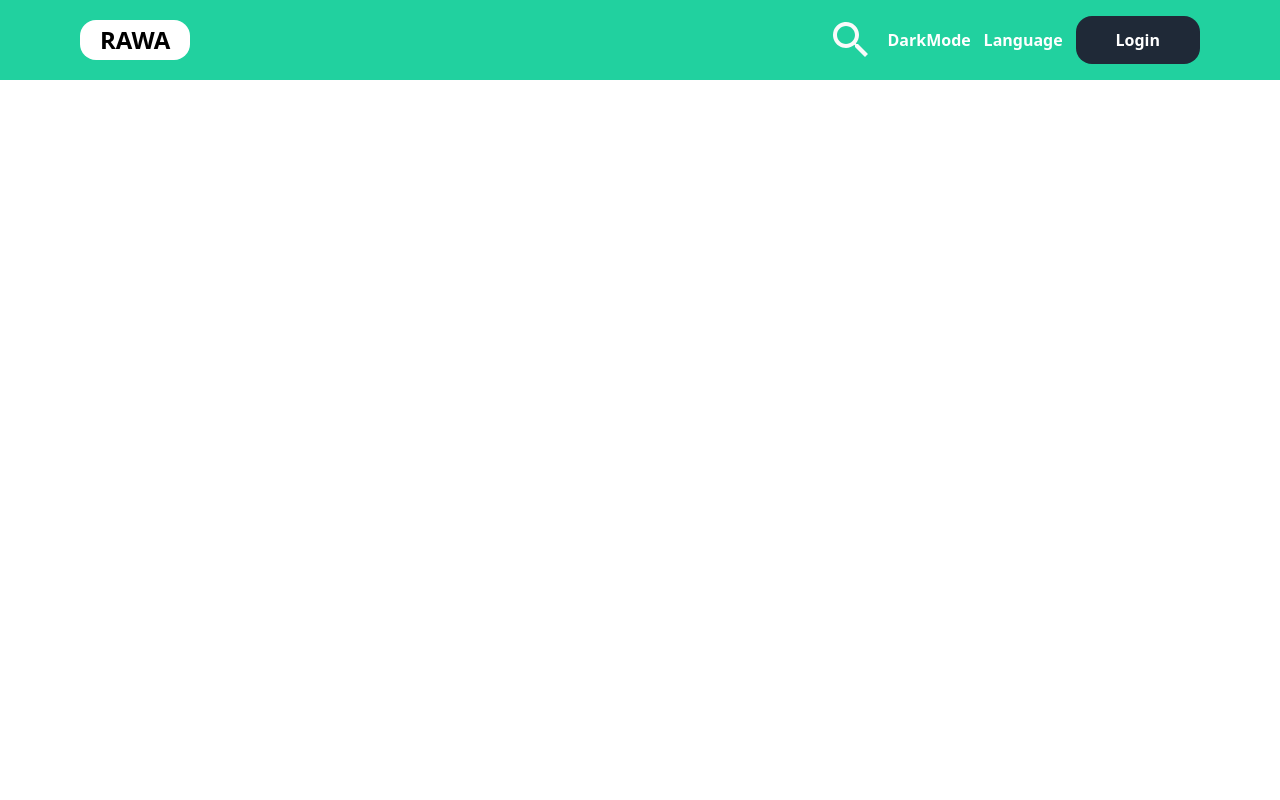
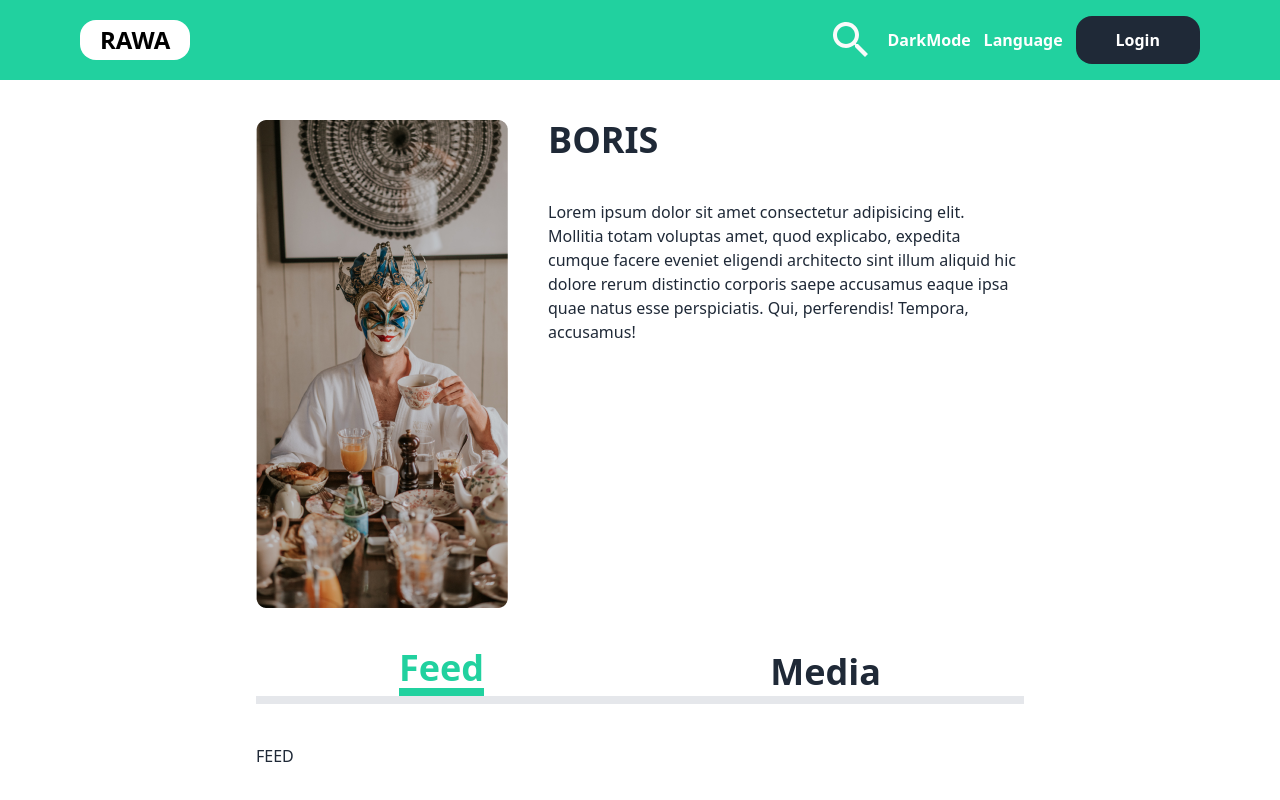
Before and after one commit to No-Country/s6-05-t-Python--React, a React (Vite) app in the folder Rawa_front/: page /artist/boris in a window 1280 px wide. Shown: the top 800 px of the page. Built offline with nearby package versions, Linux system fonts and the light colour scheme; a web font is replaced by a local one.

Commit message:
agregando pagina artista

```diff
--- a/Rawa_front/src/App.tsx
+++ b/Rawa_front/src/App.tsx
@@ -7,6 +7,7 @@ import {BrowserRouter, Route, Routes} from "react-router-dom"
 import Home from "./pages/Home";
 import Login from "./pages/Login";
 import { Register } from "./pages/Register";
+import Artist from "./pages/Artist";
 
 export default function App() {
   return (
@@ -17,6 +18,7 @@ export default function App() {
         <Route element={<Home/>} path={"/"}/>
         <Route element={<Login/>} path={"/login"}/>
         <Route element={<Register/>} path={"/register"}/>
+        <Route element={<Artist/>} path={"/artist/:id"} />
       </Routes>
     </BrowserRouter>
     </>
--- /dev/null
+++ b/Rawa_front/src/components/FeedSection/FeedSection.tsx
@@ -0,0 +1,10 @@
+const FeedSection = () => {
+
+    return(
+        <div>
+            <h2>FEED</h2>
+        </div>
+    )
+}
+
+export default FeedSection
--- a/Rawa_front/src/components/Header/Header.tsx
+++ b/Rawa_front/src/components/Header/Header.tsx
@@ -1,25 +1,32 @@
+import {Link} from "react-router-dom"
+
 const Header = () => {
 
     const grupos = [
         {
             image: "/weekend.png",
-            description: "Check out the latest images from The Weekend"
+            description: "Check out the latest images from The Weekend",
+            route: "/artist/theweekend"
         },
         {
             image: "/slipknot.png",
-            description: "Slipknot New Tour?"
+            description: "Slipknot New Tour?",
+            route: "/artist/slipknot"
         },
         {
             image: "/coldplay.png",
-            description: "Flashbacks of Coldplay on Argentina"
+            description: "Flashbacks of Coldplay on Argentina",
+            route: "/artist/coldplay"
         },
         {
             image: "/boris.png",
-            description: "1 day in the life of Boris Brejcha"
+            description: "1 day in the life of Boris Brejcha",
+            route: "/artist/boris"
         },
         {
             image: "/michael.png",
-            description: "Relive the best of Dangerous Tour"
+            description: "Relive the best of Dangerous Tour",
+            route: "/artist/michael"
         }
     ]
 
@@ -31,11 +38,13 @@ const Header = () => {
             <div className="md:flex md:flex-row md:pt-5">
                 {grupos.map((artista, index)=>{
                     return(
-                        <div style={{backgroundImage: `linear-gradient(180deg, rgba(0, 0, 0, 0) 48.44%, #212121 100%), url(${artista.image})`, width: "20%", height: "350px", backgroundPosition: "center", backgroundSize: "cover"
-                    }}
+                        <div key={artista.description} style={{backgroundImage: `linear-gradient(180deg, rgba(0, 0, 0, 0) 48.44%, #212121 100%), url(${artista.image})`, width: "20%", height: "350px", backgroundPosition: "center", backgroundSize: "cover"
+                            }}
                         className="rounded-2xl relative"
                         >
-                            <p className="text-white font-bold absolute -bottom-0 pb-5 pl-3"> {artista.description} </p>
+                            <Link to={artista.route}>
+                                <p className="text-white font-bold absolute -bottom-0 pb-5 pl-3"> {artista.description} </p>
+                            </Link>
                         </div>
                     )
                 })}
--- /dev/null
+++ b/Rawa_front/src/components/MediaSection/MediaSection.tsx
@@ -0,0 +1,10 @@
+const MediaSection = () => {
+
+    return(
+        <div>
+            <h2>MEDIA</h2>
+        </div>
+    )
+}
+
+export default MediaSection
--- /dev/null
+++ b/Rawa_front/src/pages/Artist.tsx
@@ -0,0 +1,38 @@
+import { useParams } from "react-router-dom";
+import { useState } from "react";
+import FeedSection from "../components/FeedSection/FeedSection";
+import MediaSection from "../components/MediaSection/MediaSection";
+
+const Artist = () => {
+
+    const {id} = useParams()
+
+    const [isFeed, setIsFeed] = useState(true)
+
+    return(
+        <div className="md:pl-64 md:pr-64 md:pt-10">
+            <div className="flex md:flex-row">
+                <img src={`/${id}.png`} alt={id}/>
+                <div className="md:pl-10">
+                    <h2 className="font-bold md:text-4xl">{id?.toUpperCase()}</h2>
+                    <p className="md:mt-10">Lorem ipsum dolor sit amet consectetur adipisicing elit. Mollitia totam voluptas amet, quod explicabo, expedita cumque facere eveniet eligendi architecto sint illum aliquid hic dolore rerum distinctio corporis saepe accusamus eaque ipsa quae natus esse perspiciatis. Qui, perferendis! Tempora, accusamus!</p>
+                </div>
+            </div>
+            <div className="mt-10 mb-10">
+                <div className="border-b-8 flex md:flex-row items-center justify-around md:mb-10">
+                    <h3
+                    className={isFeed ? "cursor-pointer text-priColor border-b-8 border-priColor font-bold text-4xl" : "cursor-pointer font-bold text-4xl"}
+                    onClick={()=>setIsFeed(!isFeed)}
+                    >Feed</h3>
+                    <h3
+                    className={isFeed ? "cursor-pointer font-bold text-4xl" : "cursor-pointer text-priColor border-b-8 border-priColor font-bold text-4xl"}
+                    onClick={()=>setIsFeed(!isFeed)}
+                    >Media</h3>
+                </div>
+                {isFeed ? <FeedSection/> : <MediaSection/>}
+            </div>
+        </div>
+    )
+}
+
+export default Artist;
```
